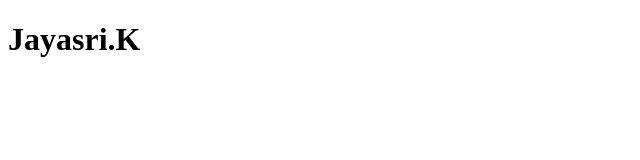
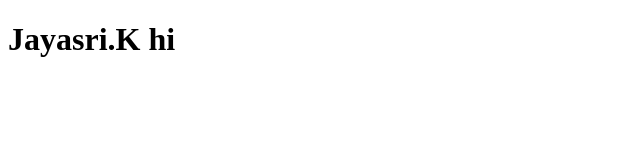
Before and after one commit to JayasriKarthi/jayasri-folder, a plain HTML site: page index.html in a window 1280 px wide. Shown: the full height of the page, 0-640 px from the left. Drawn offline with Linux system fonts and the light colour scheme.

Commit message:
feat:add hi

```diff
--- a/index.html
+++ b/index.html
@@ -6,6 +6,6 @@
     <title>Document</title>
 </head>
 <body>
-    <h1>Jayasri.K</h1>
+    <h1>Jayasri.K hi</h1>
 </body>
 </html>
```
